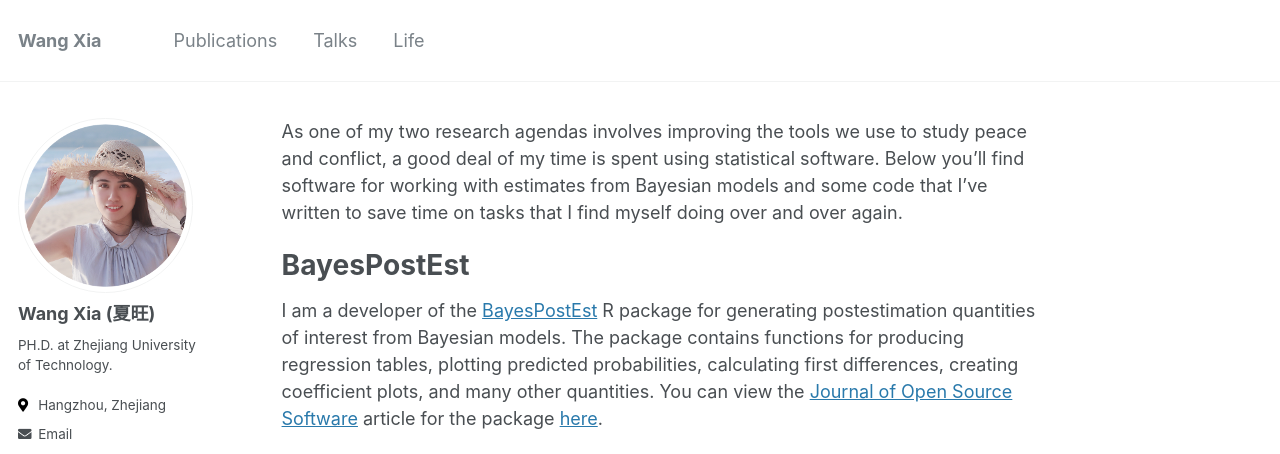
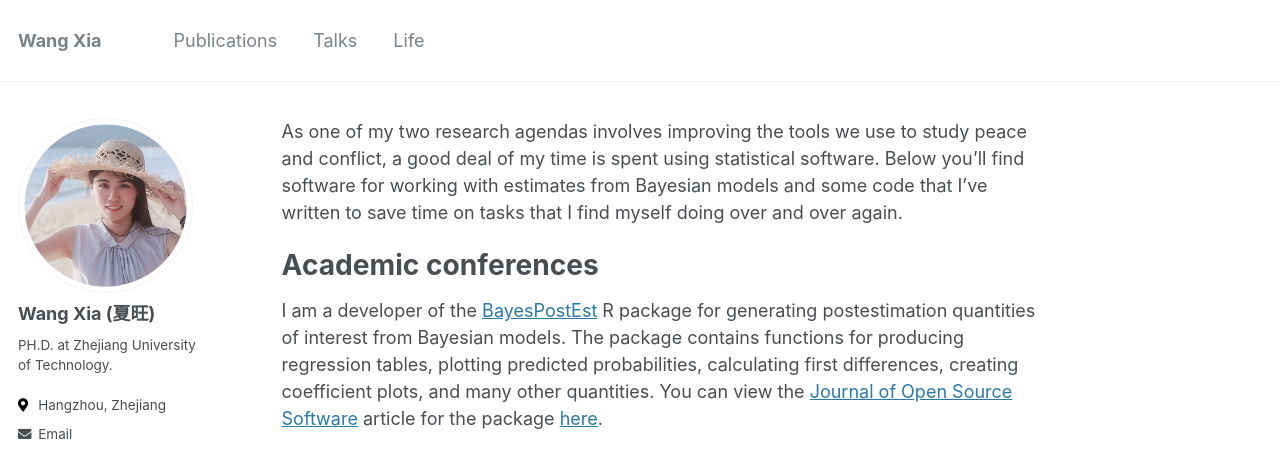
Before and after one commit to isxiawang/isxiawang.github.io, a Jekyll site: the page built from _pages/software.md, in a window 1280 px wide and 1144 px high. Shown: the top 454 px of the window. Built offline with Jekyll 4.4.1, drawn with Linux system fonts in a browser that asks for light colours; some web fonts are replaced; some of the changed text lies outside the part shown.

Commit message:
Update software.md

```diff
--- a/_pages/software.md
+++ b/_pages/software.md
@@ -1,7 +1,7 @@
 ---
 permalink: /software/
 title: "Life"
-gallery_talk:
+gallery_icmr2024:
   - url: software/icmr_talk1.jpg
     image_path: software/icmr_talk1.jpg
     alt: ""
@@ -35,16 +35,18 @@ gallery_painting:
 
 As one of my two research agendas involves improving the tools we use to study peace and conflict, a good deal of my time is spent using statistical software. Below you'll find software for working with estimates from Bayesian models and some code that I've written to save time on tasks that I find myself doing over and over again.
 
-# BayesPostEst
+# Academic conferences
 
 I am a developer of the [BayesPostEst](https://cran.r-project.org/package=BayesPostEst) R package for generating postestimation quantities of interest from Bayesian models. The package contains functions for producing regression tables, plotting predicted probabilities, calculating first differences, creating coefficient plots, and many other quantities. You can view the [Journal of Open Source Software](https://joss.theoj.org/) article for the package [here](https://doi.org/10.21105/joss.01722).
 
-{% include gallery_painting %}
+{% include gallery_icmr2024 %}
+
+{% include gallery_chinavis2024 %}
 
 
 
 # Interests
 
-I love painting!
+## 🎨 painting
 
-{% include gallery_talk %}
+{% include gallery_painting %}
```
